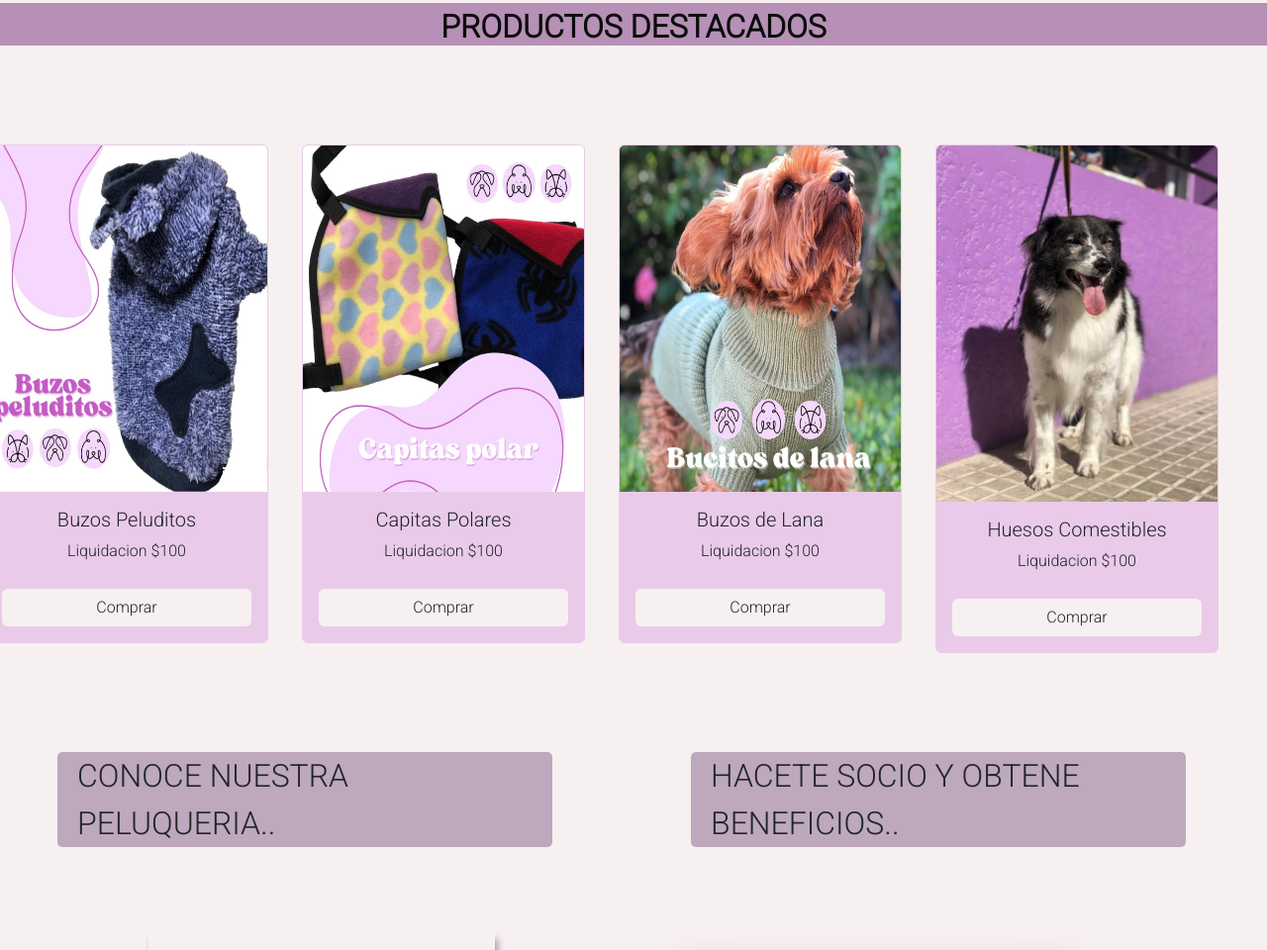
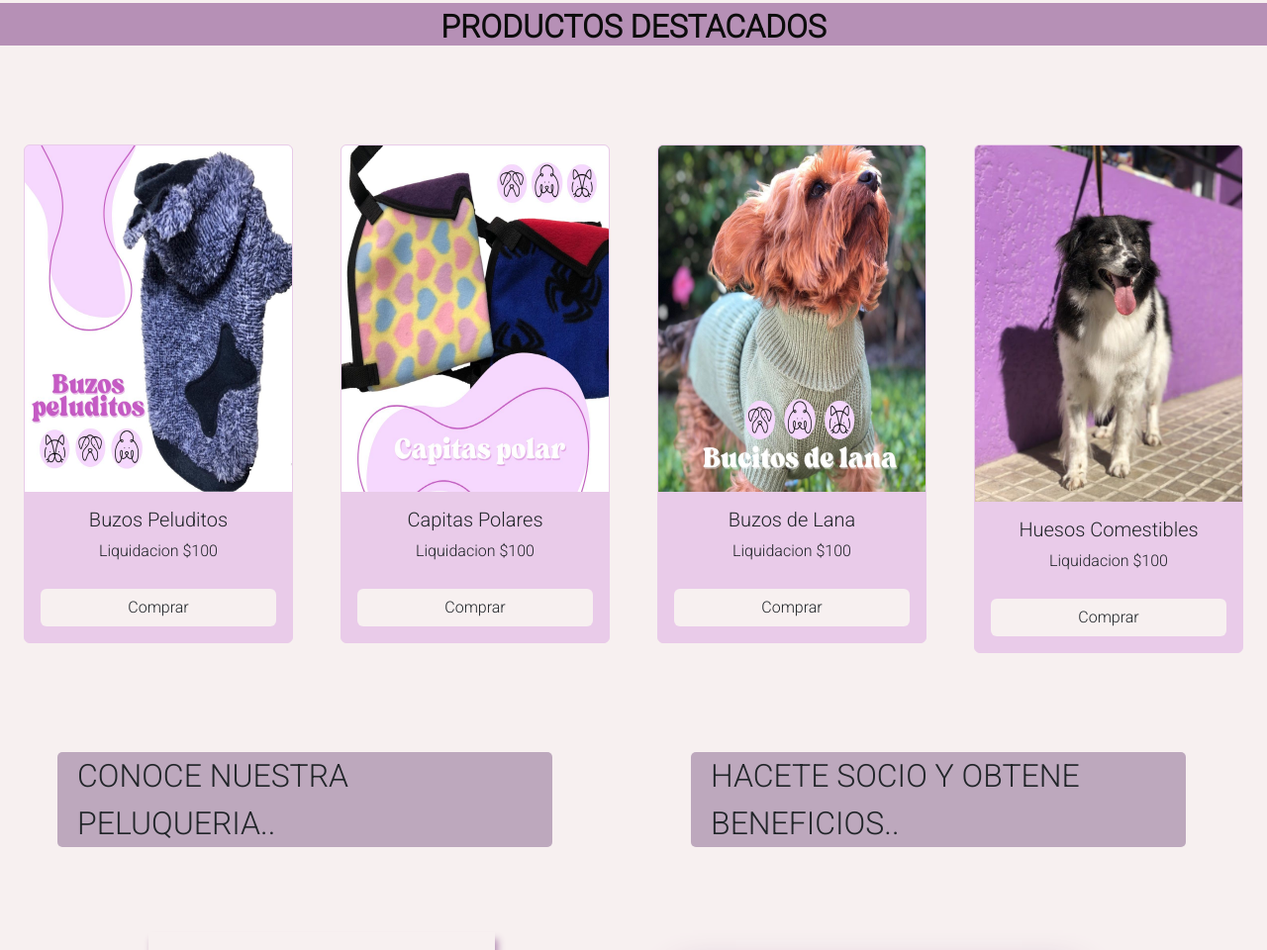
Before and after one commit to fabrigonza94/proyectoFinal-JS, a website: page index.html in a window 1280 px wide. Shown: the part 2041-3001 px from the top of the page at 99% size. Drawn offline with nearby package versions, Linux system fonts and the light colour scheme.

Commit message:
Ultimos cambios

```diff
--- a/scss/_principal.scss
+++ b/scss/_principal.scss
@@ -26,7 +26,6 @@
 }
 .cajaCards {
   width: 100%;
-  margin-left: -2rem;
 
   .comprarBtn {
     background-color: $mainColor;
@@ -49,8 +48,9 @@
     margin-bottom: 100px;
     width: auto;
     height: auto;
-    margin-left: 5px;
-    margin-right: 5px;
+    margin-left: 1.5rem;
+
+    //margin-right: 5px;
     .comprarBtn {
       background-color: $white;
       width: 100%;
```
Also changed, not shown: estilo/style.css, 1 other file.
